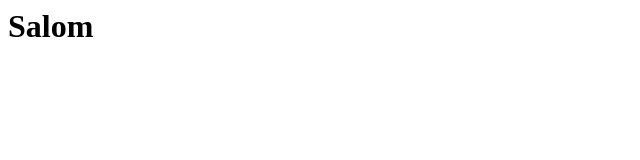
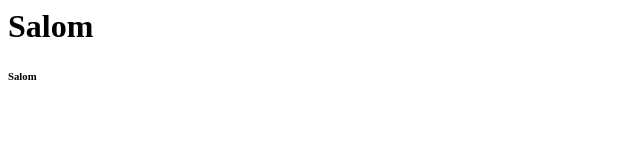
Before and after one commit to youssufff/birinchi-loyiham, a plain HTML site: page index.html in a window 1280 px wide. Shown: the full height of the page, 0-640 px from the left. Drawn offline with Linux system fonts and the light colour scheme.

Commit message:
Upgrade index.html

```diff
--- a/index.html
+++ b/index.html
@@ -1 +1,2 @@
 <h1>Salom</h1>
+<h6>Salom</h6>
```
